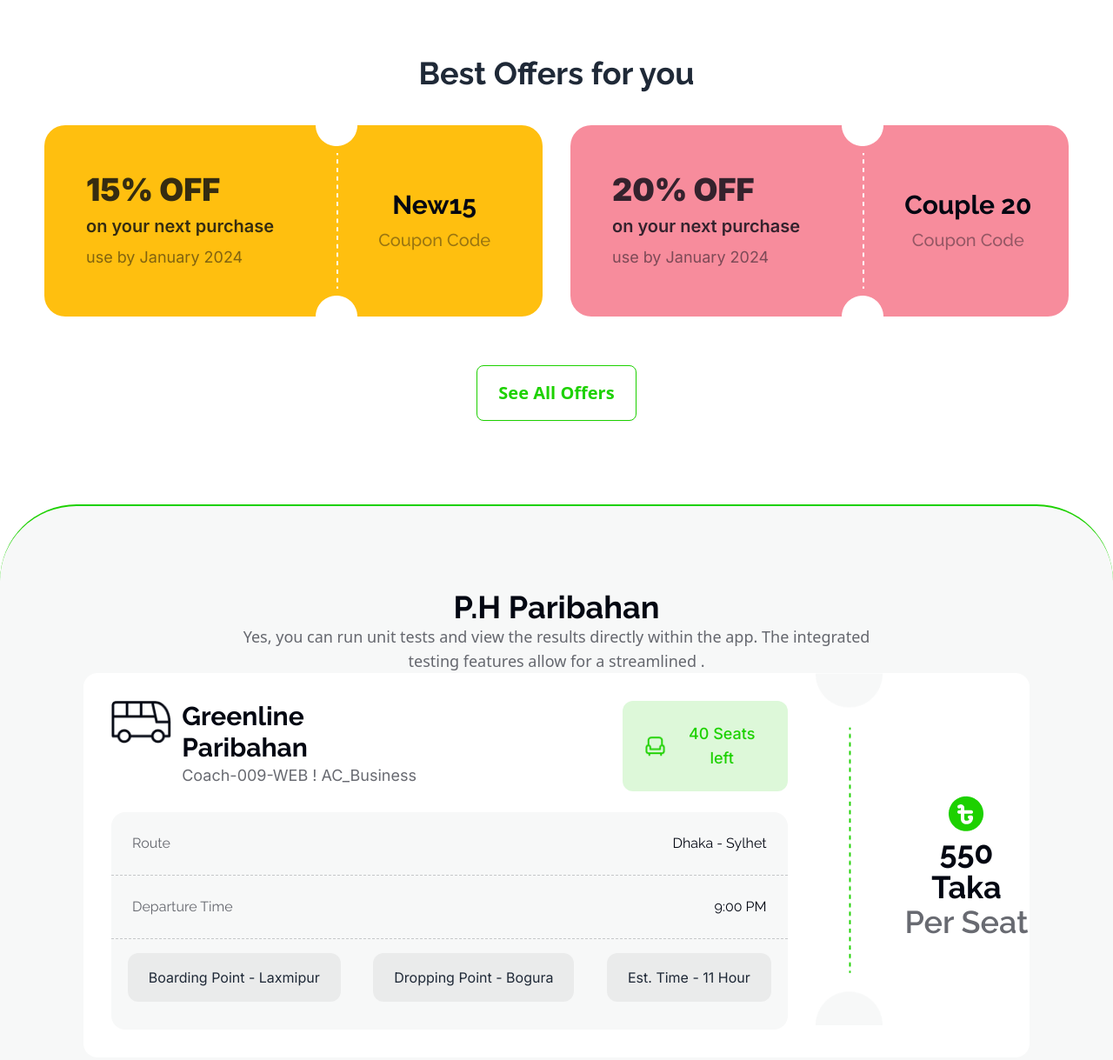
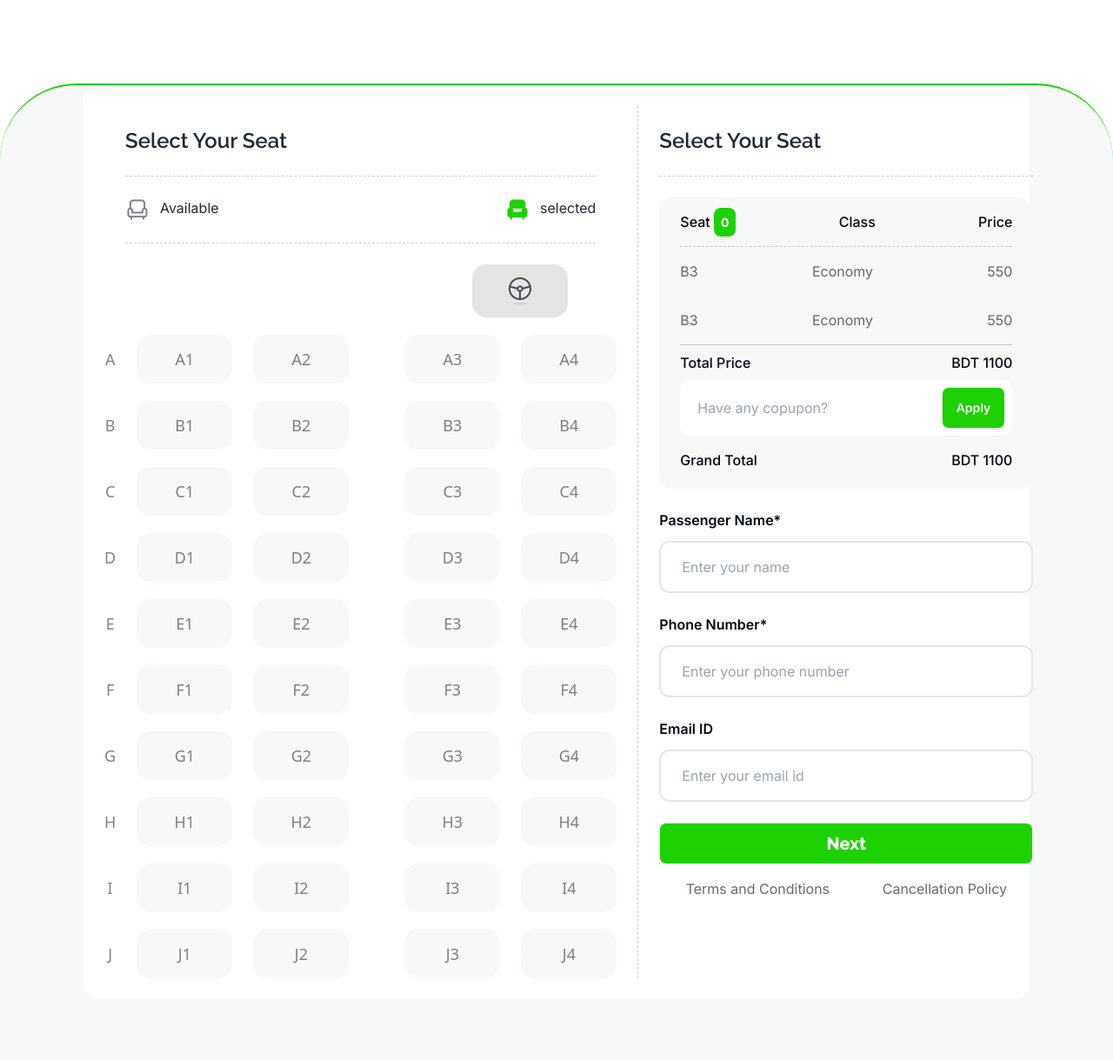
Before and after one commit to TajTanvir1/A5-Practice, a plain HTML site: page index.html in a window 1280 px wide. Shown: the top 1219 px of the page at 87% size. Drawn offline with nearby package versions, Linux system fonts and the light colour scheme.

Commit message:
Main Section Design done

```diff
--- a/index.html
+++ b/index.html
@@ -101,8 +101,8 @@
 
    <!-- Main section Start Here -->
    <main>
-      <!-- Best Offers -->
-      <section class="mx-20 mt-16 flex flex-col items-center">
+      <!-- Best Offers Coupon -->
+      <section class="mx-20 mt-16 flex flex-col items-center hidden">
          <h1 class="font-raleway text-4xl font-bold mb-10 text-center">Best Offers for you</h1>
 
          <div class="flex gap-8">
@@ -141,8 +141,8 @@
       </section>
 
       <!-- Ticket Information Container -->
-      <section class="border-[#1DD100] border-t-2 mt-24 rounded-[88px] bg-[#F7F8F8]">
-         <div class="paribahan-text mt-24 text-center">
+      <section class="border-[#1DD100] border-t-2 mt-24 rounded-t-[88px] bg-[#F7F8F8] pb-[120px]">
+         <div class="paribahan-text mt-24 text-center hidden">
             <h1 class="text-4xl font-bold font-raleway text-[#030712]">
                P.H Paribahan
             </h1>
@@ -151,7 +151,7 @@
          </div>
 
          <!-- Ticket Details -->
-         <div class="bg-white w-[85%] mx-auto flex rounded-2xl mb-6">
+         <div class="bg-white w-[85%] mx-auto flex rounded-2xl mb-6 hidden">
             <!-- 1 -->
             <div class="m-8">
                <div class="flex gap-[230px]">
@@ -309,14 +309,62 @@
                <h1 class="text-2xl font-semibold font-raleway border-[#03071233] border-dashed border-b pb-6">Select
                   Your Seat</h1>
                <!-- Price Count -->
-               <div class="w-[430px] h-[335px] bg-[#F7F8F8] font-inter rounded-2xl mt-6">
-                  <div class="border-[#03071233] border-dashed border-b flex justify-between p-4">
+               <div class="w-[430px] h-[335px] bg-[#F7F8F8] font-inter rounded-2xl mt-6 px-6">
+                  <div class="border-[#03071233] border-dashed border-b flex justify-between py-4">
                      <h3 class="text-[#030712] font-medium">Seat <span
                            class="bg-[#1DD100] text-white p-2 font-bold text-sm rounded-lg">0</span></h3>
                      <h3 class="text-[#030712] font-medium">Class</h3>
                      <h3 class="text-[#030712] font-medium">Price</h3>
                   </div>
-
+                  <div class="flex justify-between py-4">
+                     <p class="text-[#03071299] text-base">B3</p>
+                     <p class="text-[#03071299] text-base">Economy</p>
+                     <p class="text-[#03071299] text-base">550</p>
+                  </div>
+                  <div class="border-[#03071233] border-b flex justify-between py-4">
+                     <p class="text-[#03071299] text-base">B3</p>
+                     <p class="text-[#03071299] text-base">Economy</p>
+                     <p class="text-[#03071299] text-base">550</p>
+                  </div>
+                  <div class="flex justify-between py-2">
+                     <h3 class="text-[#030712] font-medium">Total Price</h3>
+                     <h3 class="text-[#030712] font-medium">BDT <span>1100</span></h3>
+                  </div>
+                  <!-- Coupon Input -->
+                  <div class="bg-white w-full p-2 flex justify-between rounded-xl">
+                     <input type="text" value="" placeholder="Have any copupon?" class="ml-3">
+                     <button class="btn  bg-[#1DD100] text-white">Apply</button>
+                  </div>
+                  <div class="flex justify-between py-4">
+                     <h3 class="text-[#030712] font-medium">Grand Total</h3>
+                     <h3 class="text-[#030712] font-medium">BDT <span>1100</span></h3>
+                  </div>
+               </div>
+               <!-- Passenger Info -->
+               <div class="font-inter">
+                  <div class="mt-6">
+                     <h1 class="text-[#030712] font-semibold">Passenger Name*</h1>
+                     <div class="">
+                        <input class="w-full px-6 py-4 border-[#0307121A] border-2 rounded-xl mt-3" type="text" placeholder="Enter your name">
+                     </div>
+                  </div>
+                  <div class="mt-6">
+                     <h1 class="text-[#030712] font-semibold">Phone Number*</h1>
+                     <div class="">
+                        <input class="w-full px-6 py-4 border-[#0307121A] border-2 rounded-xl mt-3" type="number" placeholder="Enter your phone number">
+                     </div>
+                  </div>
+                  <div class="mt-6">
+                     <h1 class="text-[#030712] font-semibold">Email ID</h1>
+                     <div class="">
+                        <input class="w-full px-6 py-4 border-[#0307121A] border-2 rounded-xl mt-3" type="text" placeholder="Enter your email id">
+                     </div>
+                  </div>
+                  <button class="btn w-full bg-[#1DD100] text-white font-raleway mt-6 text-xl font-extrabold">Next</button>
+               </div>
+               <div class="flex justify-around font-inter text-[#03071299] mt-4">
+                  <h3>Terms and Conditions</h3>
+                  <h3>Cancellation Policy</h3>
                </div>
             </div>
          </div>
@@ -325,7 +373,7 @@
    </main>
 
    <!-- Footer Start Here -->
-   <footer>
+   <footer class="bg-[#030712] h-[450px]">
 
    </footer>
 
```
